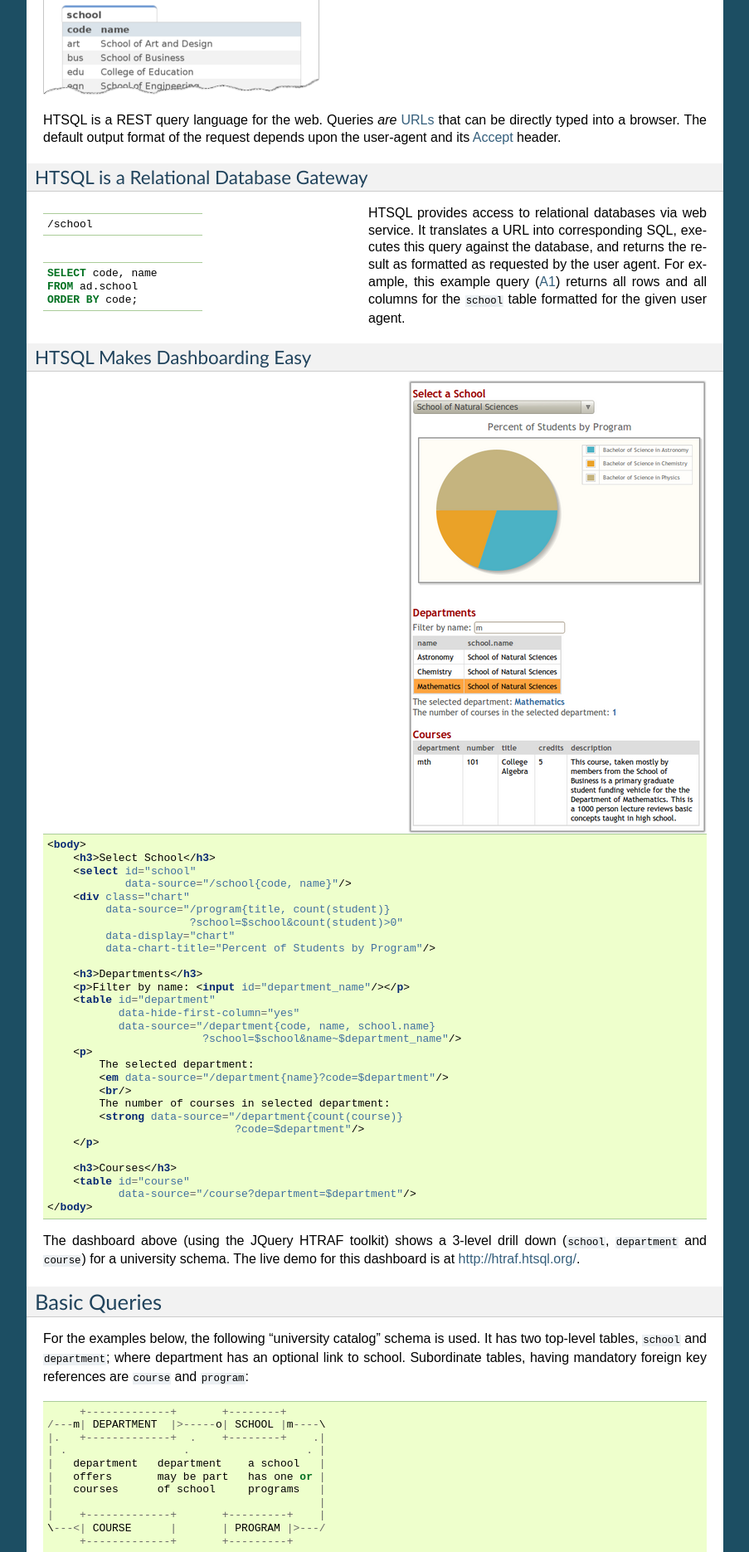
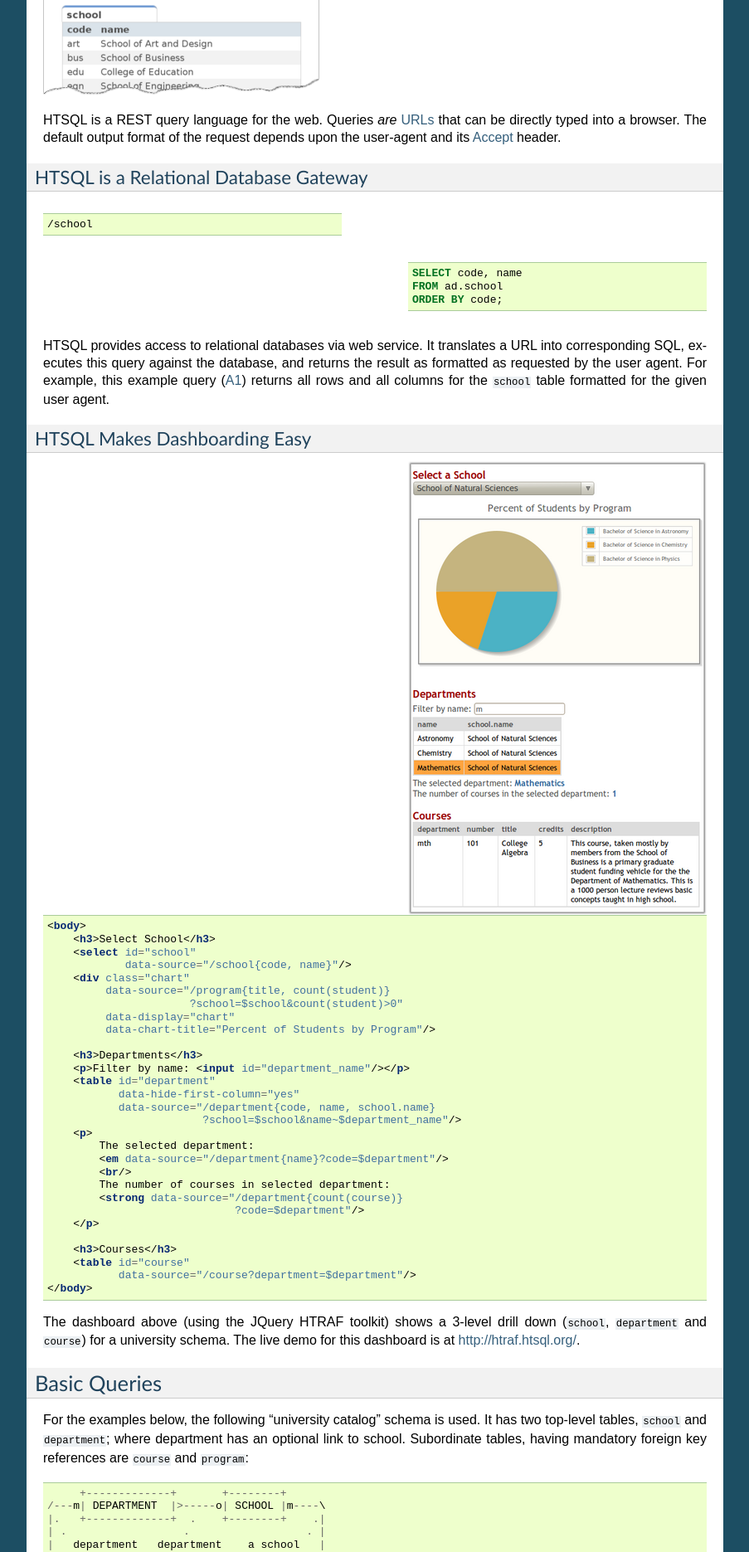
Before and after one commit to prometheusresearch/htsql, a Sphinx documentation site: the page built from doc/showcase.rst, in a window 1280 px wide. Shown: the part 338-2209 px from the top of the page at 83% size, without its empty margins (198-1101 px from the left). Built offline with Sphinx 7.4.7, drawn with Linux system fonts in a browser that asks for light colours.

Commit message:
Fixed the vsplit CSS.

```diff
--- a/doc/static/extra.css
+++ b/doc/static/extra.css
@@ -1,6 +1,19 @@
 
-div.vsplit div {
-  width: 49%;
+div.vsplit:after {
+  visibility: hidden;
+  display: block;
+  font-size: 0;
+  content: " ";
+  clear: both;
+  height: 0;
+}
+
+div.vsplit > *:first-child {
+  width: 45%;
   float: left;
-  background: transparent;
 }
+
+div.vsplit > *:first-child +* {
+  width: 45%;
+  float: right;
+}
```
